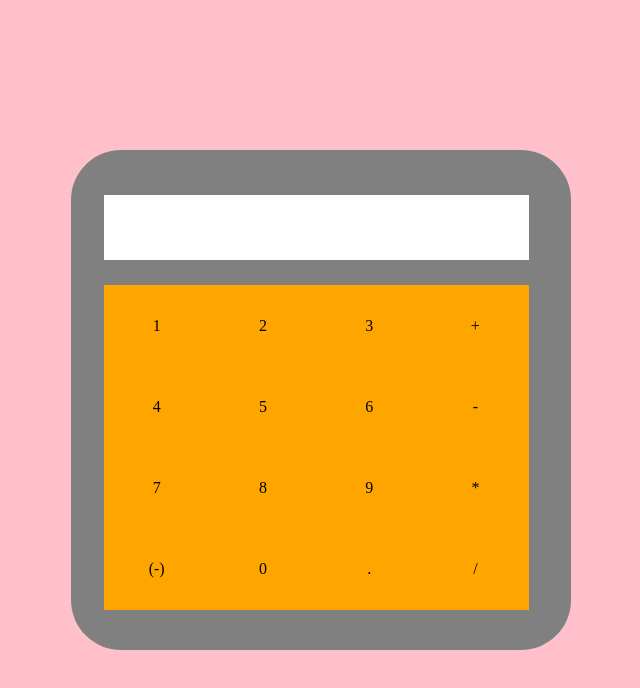
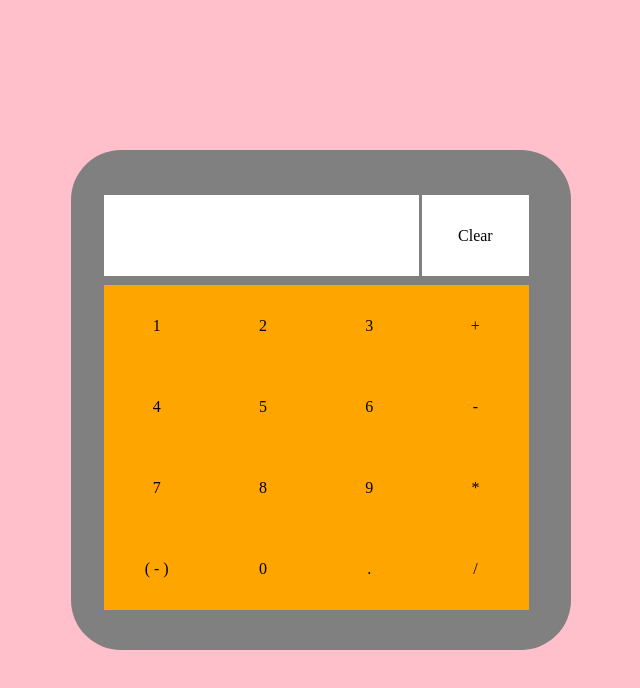
Before and after one commit to nrajesh2305/calculator_project, a plain HTML site: page index.html in a window 1280 px wide. Shown: the whole page, without its empty margins (319-959 px from the left). Drawn offline with Linux system fonts and the light colour scheme.

Commit message:
Finished making the top container, both the clear and the output box are positioned and the sizes are respectively made, added a hover effect to the clear button as well. Now will have to work on JS.

```diff
--- a/index.html
+++ b/index.html
@@ -12,6 +12,9 @@
     <div class="general_container">
 
         <div class="first_row_container">
+
+            <div class="output_box"></div>
+            <div class="clear_button">Clear</div>
 
         </div>
 
@@ -32,7 +35,7 @@
             <div>9</div>
             <div>*</div>
 
-            <div>(-)</div>
+            <div>( - )</div>
             <div>0</div>
             <div>.</div>
             <div>/</div>
--- a/style.css
+++ b/style.css
@@ -24,11 +24,36 @@ body
 {
     display: flex;
     position: absolute;
-    background-color: white;
+    background-color: gray;
     width: 425px;
-    height: 65px;
+    height: 81.25px;
     margin-left: 32.5px;
     margin-top: 45px;
+    justify-content: flex-end;
+    gap: 3px;
+}
+
+.output_box
+{
+    flex-grow: 1;
+}
+
+.first_row_container div
+{
+    display: flex;
+    width: 106.25px;
+    height: 81.25px;
+    background-color: white;
+    justify-content: center;
+    align-items: center;
+
+}
+
+.clear_button:hover
+{
+    transition: 0.5s;
+    background-color: rgb(161, 161, 161);
+    cursor: pointer;
 }
 
 .options_container
@@ -43,7 +68,6 @@ body
     margin-left: 32.5px;
     justify-content: space-around;
     align-items: center;
-
 }
 
 .options_container div
```
